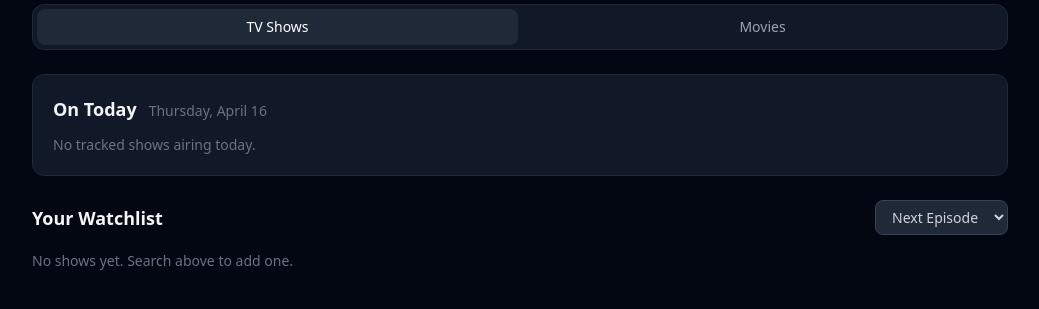
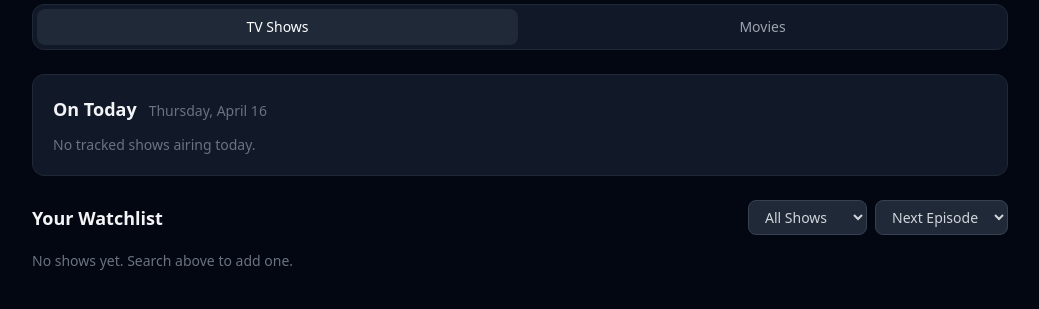
Before and after one commit to ando01/showfinder, a FastAPI app: page / in a window 1280 px wide. Shown: the part 264-573 px from the top of the page, without its empty margins (120-1159 px from the left). Run offline with FastAPI, Linux system fonts and the light colour scheme; some libraries are stand-ins or nearby versions.

Commit message:
Add watch status and genre filtering to TV watchlist
- Add watch_status field (watching/wishlist/completed) to TrackedShow
- Add genres JSON field populated from TMDB on add/refresh
- Status pill dropdown on each card changes status instantly via HTMX
- Genre tags displayed on show cards alongside streaming services
- Watchlist filter controls: status dropdown, genre dropdown, sort
- Auto-migration adds both new columns on startup

Co-Authored-By: Claude Sonnet 4.6 <noreply@anthropic.com>

```diff
--- a/app/database.py
+++ b/app/database.py
@@ -8,8 +8,10 @@ engine = create_engine(DATABASE_URL, echo=False)
 def _migrate(conn):
     """Add any columns that exist in models but are missing from the live DB."""
     migrations = [
-        ("trackedshow",  "vote_average", "REAL"),
-        ("trackedmovie", "vote_average", "REAL"),
+        ("trackedshow",  "vote_average",   "REAL"),
+        ("trackedmovie", "vote_average",   "REAL"),
+        ("trackedshow",  "genres",         "TEXT"),
+        ("trackedshow",  "watch_status",   "TEXT DEFAULT 'watching'"),
     ]
     for table, column, col_type in migrations:
         existing = [row[1] for row in conn.execute(text(f"PRAGMA table_info({table})"))]
--- a/app/models.py
+++ b/app/models.py
@@ -23,6 +23,8 @@ class TrackedShow(SQLModel, table=True):
     next_episode_name: Optional[str] = None
     next_episode_number: Optional[str] = None  # "S02E05"
     vote_average: Optional[float] = None
+    genres: Optional[str] = None               # JSON list of genre names
+    watch_status: Optional[str] = Field(default="watching")  # "watching" | "wishlist" | "completed"
     reminder_hours: int = Field(default=1)
     reminder_enabled: bool = Field(default=True)
     added_at: datetime = Field(default_factory=datetime.utcnow)
--- a/app/routes.py
+++ b/app/routes.py
@@ -38,8 +38,10 @@ async def dashboard(request: Request, session: Session = Depends(get_session)):
     today_shows = []
     for show in shows:
         show._services = json.loads(show.streaming_services) if show.streaming_services else []
+        show._genres = json.loads(show.genres) if show.genres else []
         if show.next_episode_date and show.next_episode_date.date() == today:
             today_shows.append(show)
+    all_genres = sorted({g for show in shows for g in show._genres})
     shows = _sort_shows(shows, "next_episode")
 
     # Movies
@@ -63,6 +65,7 @@ async def dashboard(request: Request, session: Session = Depends(get_session)):
         "movies": movies,
         "releasing_this_week": releasing_this_week,
         "today": today,
+        "all_genres": all_genres,
     })
 
 
@@ -124,6 +127,7 @@ async def add_show(request: Request, tmdb_id: int = Form(...), source: str = For
     session.refresh(show)
 
     show._services = json.loads(show.streaming_services) if show.streaming_services else []
+    show._genres = json.loads(show.genres) if show.genres else []
     if source == "discover":
         return HTMLResponse('<span class="text-xs text-green-400">✓ Added</span>')
     if source == "search":
@@ -167,6 +171,27 @@ async def update_reminder(
     return HTMLResponse('<span class="text-green-400 text-sm">Saved</span>')
 
 
+# ── Update watch status ────────────────────────────────────────────────────────
+
+@router.post("/shows/{show_id}/status", response_class=HTMLResponse)
+async def update_show_status(
+    request: Request,
+    show_id: int,
+    watch_status: str = Form(...),
+    session: Session = Depends(get_session),
+):
+    show = session.get(TrackedShow, show_id)
+    if not show:
+        raise HTTPException(status_code=404)
+    show.watch_status = watch_status
+    session.add(show)
+    session.commit()
+    session.refresh(show)
+    show._services = json.loads(show.streaming_services) if show.streaming_services else []
+    show._genres = json.loads(show.genres) if show.genres else []
+    return templates.TemplateResponse("partials/show_card.html", {"request": request, "show": show})
+
+
 # ── Manual refresh ─────────────────────────────────────────────────────────────
 
 @router.post("/shows/{show_id}/refresh", response_class=HTMLResponse)
@@ -183,6 +208,7 @@ async def refresh_show(request: Request, show_id: int, session: Session = Depend
         session.commit()
         session.refresh(show)
     show._services = json.loads(show.streaming_services) if show.streaming_services else []
+    show._genres = json.loads(show.genres) if show.genres else []
     return templates.TemplateResponse("partials/show_card.html", {"request": request, "show": show})
 
 
@@ -240,10 +266,21 @@ def _sort_movies(movies, sort: str):
 
 
 @router.get("/watchlist", response_class=HTMLResponse)
-async def watchlist_partial(request: Request, sort: str = "next_episode", session: Session = Depends(get_session)):
+async def watchlist_partial(
+    request: Request,
+    sort: str = "next_episode",
+    status: str = "all",
+    genre: str = "all",
+    session: Session = Depends(get_session),
+):
     shows = session.exec(select(TrackedShow)).all()
     for show in shows:
         show._services = json.loads(show.streaming_services) if show.streaming_services else []
+        show._genres = json.loads(show.genres) if show.genres else []
+    if status != "all":
+        shows = [s for s in shows if (s.watch_status or "watching") == status]
+    if genre != "all":
+        shows = [s for s in shows if genre in show._genres]
     shows = _sort_shows(shows, sort)
     return templates.TemplateResponse("partials/tv_watchlist.html", {
         "request": request,
--- a/app/templates/index.html
+++ b/app/templates/index.html
@@ -97,7 +97,22 @@
     <!-- TV Watchlist -->
     <div class="flex items-center justify-between gap-3 mb-4 flex-wrap">
       <h2 class="text-lg font-semibold">Your Watchlist</h2>
-      <form hx-get="/watchlist" hx-target="#watchlist-inner" hx-swap="innerHTML" hx-trigger="change">
+      <form class="flex items-center gap-2 flex-wrap"
+        hx-get="/watchlist" hx-target="#watchlist-inner" hx-swap="innerHTML" hx-trigger="change">
+        <select name="status" class="bg-gray-800 border border-gray-700 text-sm text-gray-300 rounded-lg px-3 py-1.5 focus:outline-none focus:ring-1 focus:ring-blue-500">
+          <option value="all">All Shows</option>
+          <option value="watching">Watching</option>
+          <option value="wishlist">Wishlist</option>
+          <option value="completed">Completed</option>
+        </select>
+        {% if all_genres %}
+        <select name="genre" class="bg-gray-800 border border-gray-700 text-sm text-gray-300 rounded-lg px-3 py-1.5 focus:outline-none focus:ring-1 focus:ring-blue-500">
+          <option value="all">All Genres</option>
+          {% for genre in all_genres %}
+          <option value="{{ genre }}">{{ genre }}</option>
+          {% endfor %}
+        </select>
+        {% endif %}
         <select name="sort" class="bg-gray-800 border border-gray-700 text-sm text-gray-300 rounded-lg px-3 py-1.5 focus:outline-none focus:ring-1 focus:ring-blue-500">
           <option value="next_episode">Next Episode</option>
           <option value="name">Name A–Z</option>
--- a/app/tmdb.py
+++ b/app/tmdb.py
@@ -93,6 +93,7 @@ async def get_show_details(tmdb_id: int) -> Optional[dict]:
             air_day = _day_from_date(next_ep.get("air_date"))
 
         import json
+        genre_names = [g["name"] for g in data.get("genres", [])]
         return {
             "tmdb_id": tmdb_id,
             "name": data["name"],
@@ -101,6 +102,7 @@ async def get_show_details(tmdb_id: int) -> Optional[dict]:
             "status": data.get("status"),
             "network": ", ".join(networks) if networks else None,
             "streaming_services": json.dumps(streaming) if streaming else None,
+            "genres": json.dumps(genre_names) if genre_names else None,
             "air_day": air_day,
             "air_time": air_time,
             "next_episode_date": next_ep_date,
```
Also changed, not shown: app/templates/partials/show_card.html (+16 -2 lines).
